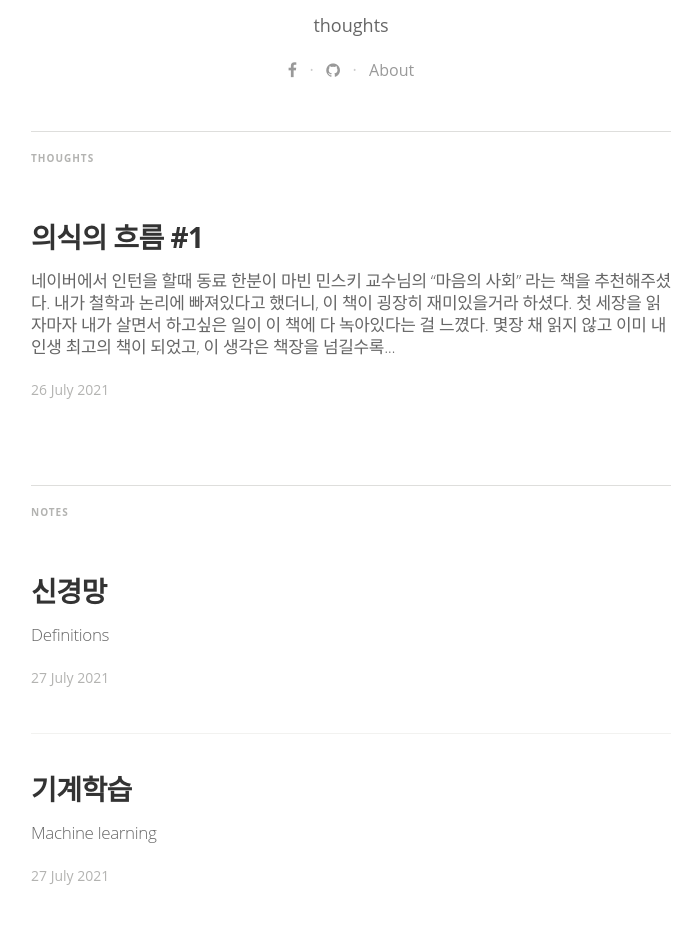
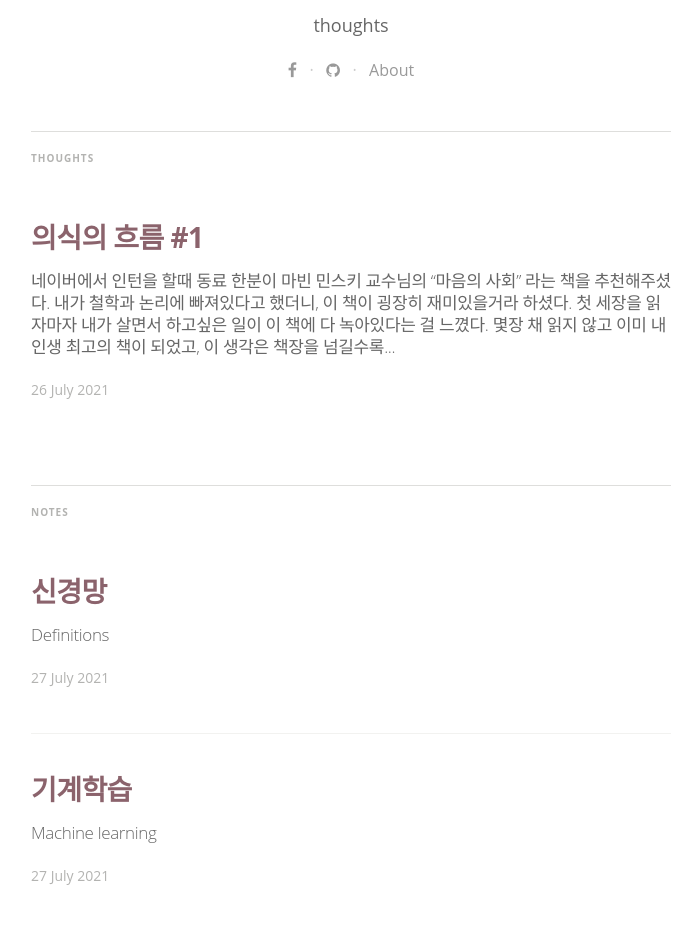
Before and after one commit to minniie/minniie.github.io, a Jekyll site: the page built from index.html, in a window 1280 px wide. Shown: the part 580-1505 px from the top of the page, without its empty margins (289-989 px from the left). Built offline with Jekyll 4.4.1, drawn with Linux system fonts in a browser that asks for light colours; nearby versions of some CDN libraries; some web fonts are replaced; the list of posts is cut into pages by our own code.

Commit message:
Update main.sass

```diff
--- a/css/main.sass
+++ b/css/main.sass
@@ -149,11 +149,10 @@ body
       display: block
       font-size: 28px
       line-height: 1.1
-      color: #8B636C!important
       margin: 0 0
       a
         text-decoration: none
-        color: #333
+        color: #8B636C
         &:hover
           text-decoration: none
     .post-excerpt
```
